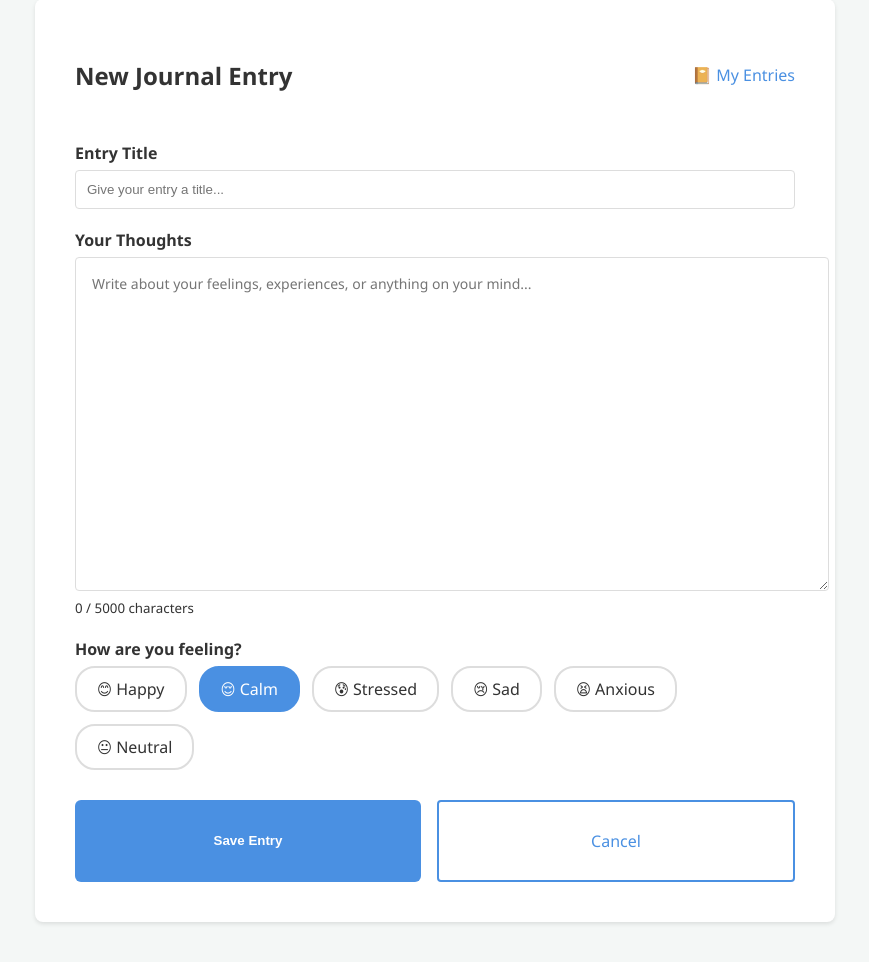
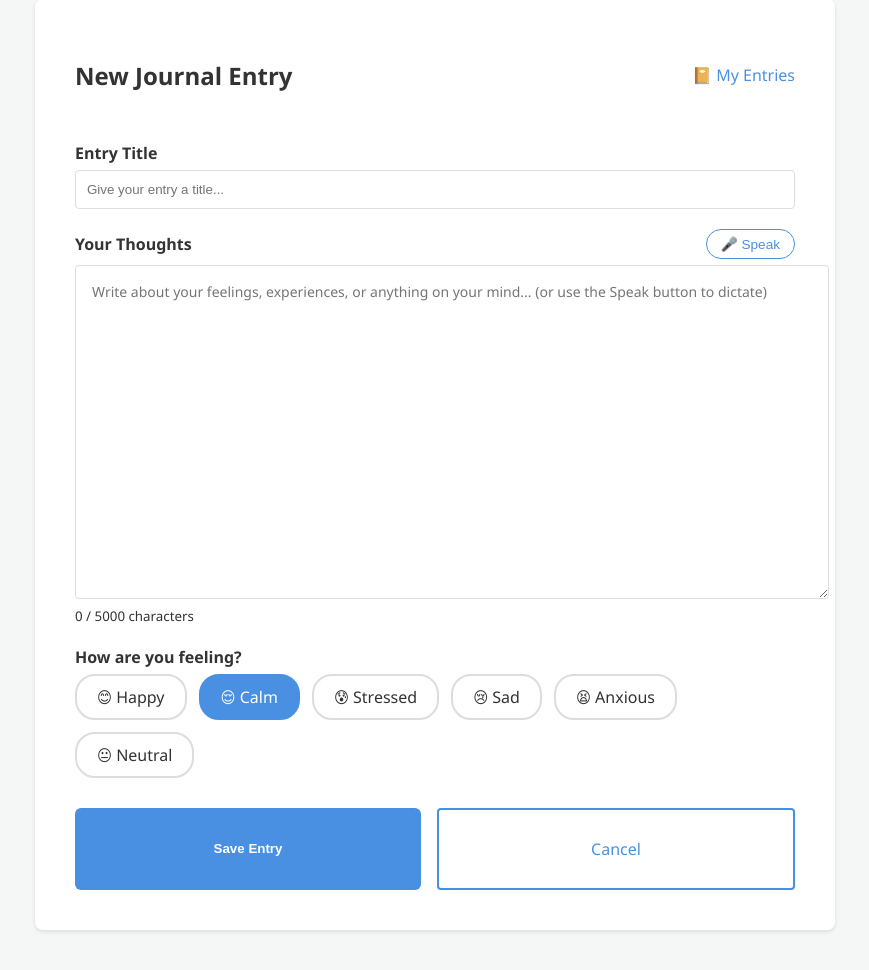
Before and after one commit to wtfsheesh/mindease-fyp, a Flask app: page /journal in a window 1280 px wide. Shown: the part 110-1080 px from the top of the page, without its empty margins (205-1074 px from the left). Before the commit the page ends 1037 px from the top, so only its background shows below. Run offline with Flask 3, Linux system fonts and the light colour scheme; the visitor is signed in with stand-in values (Sample User, id 1).

Commit message:
Add optional voice journaling via Web Speech API
Adds a Speak button on the journal form that dictates speech straight
into the text box using the browser native speech-to-text - no audio is
recorded or stored, and typing remains the default. Button only shows on
supporting browsers (graceful degradation). Works on new and edit forms.

```diff
--- a/templates/journal.html
+++ b/templates/journal.html
@@ -107,9 +107,16 @@ textarea:focus {
             </div>
 
             <div class="form-group">
-                <label for="content">Your Thoughts</label>
-                <textarea id="content" name="content" placeholder="Write about your feelings, experiences, or anything on your mind..." required>{{ entry.content if entry else '' }}</textarea>
+                <div style="display:flex; justify-content:space-between; align-items:center; margin-bottom:6px;">
+                    <label for="content" style="margin:0;">Your Thoughts</label>
+                    <button type="button" id="voiceBtn" onclick="toggleVoice()"
+                            style="display:none; padding:6px 14px; border:1px solid var(--primary-blue); background:#fff; color:var(--primary-blue); border-radius:20px; cursor:pointer; font-size:0.85rem;">
+                        🎤 Speak
+                    </button>
+                </div>
+                <textarea id="content" name="content" placeholder="Write about your feelings, experiences, or anything on your mind... (or use the Speak button to dictate)" required>{{ entry.content if entry else '' }}</textarea>
                 <small id="charCount">0 / 5000 characters</small>
+                <small id="voiceStatus" style="display:none; color: var(--primary-blue); font-weight:500;"></small>
             </div>
 
             <div class="form-group">
@@ -154,5 +161,71 @@ document.querySelectorAll('.mood-option').forEach(option => {
         document.getElementById('mood').value = this.dataset.mood;
     });
 });
+
+// --- Voice journaling (speech-to-text via the browser's Web Speech API) ---
+// We transcribe speech straight into the text box; nothing is recorded or
+// stored as audio. Typing still works exactly as before - voice is an optional
+// alternative input. The button only appears if the browser supports it.
+const SpeechRecognition = window.SpeechRecognition || window.webkitSpeechRecognition;
+let recognition = null;
+let isListening = false;
+
+if (SpeechRecognition) {
+    document.getElementById('voiceBtn').style.display = 'inline-block';  // supported -> show it
+
+    recognition = new SpeechRecognition();
+    recognition.continuous = true;
+    recognition.interimResults = false;
+    recognition.lang = 'en-US';
+
+    const content = document.getElementById('content');
+    const status = document.getElementById('voiceStatus');
+
+    recognition.onresult = function(event) {
+        let transcript = '';
+        for (let i = event.resultIndex; i < event.results.length; i++) {
+            transcript += event.results[i][0].transcript;
+        }
+        // Append the spoken words to whatever is already typed/dictated
+        const sep = content.value && !content.value.endsWith(' ') ? ' ' : '';
+        content.value += sep + transcript.trim();
+        content.dispatchEvent(new Event('input'));  // refresh the character counter
+    };
+    recognition.onend = function() {
+        if (isListening) recognition.start();  // keep listening until user stops
+    };
+    recognition.onerror = function(e) {
+        stopVoice();
+        status.textContent = 'Voice input unavailable (' + e.error + '). You can still type.';
+        status.style.display = 'block';
+    };
+}
+
+function toggleVoice() {
+    if (!recognition) return;
+    isListening ? stopVoice() : startVoice();
+}
+function startVoice() {
+    isListening = true;
+    recognition.start();
+    const btn = document.getElementById('voiceBtn');
+    btn.textContent = '⏹ Stop';
+    btn.style.background = '#fee2e2';
+    btn.style.color = '#ef4444';
+    btn.style.borderColor = '#ef4444';
+    const status = document.getElementById('voiceStatus');
+    status.textContent = 'Listening... speak naturally, then press Stop.';
+    status.style.display = 'block';
+}
+function stopVoice() {
+    isListening = false;
+    if (recognition) recognition.stop();
+    const btn = document.getElementById('voiceBtn');
+    btn.textContent = '🎤 Speak';
+    btn.style.background = '#fff';
+    btn.style.color = 'var(--primary-blue)';
+    btn.style.borderColor = 'var(--primary-blue)';
+    document.getElementById('voiceStatus').style.display = 'none';
+}
 </script>
 {% endblock %}
```
